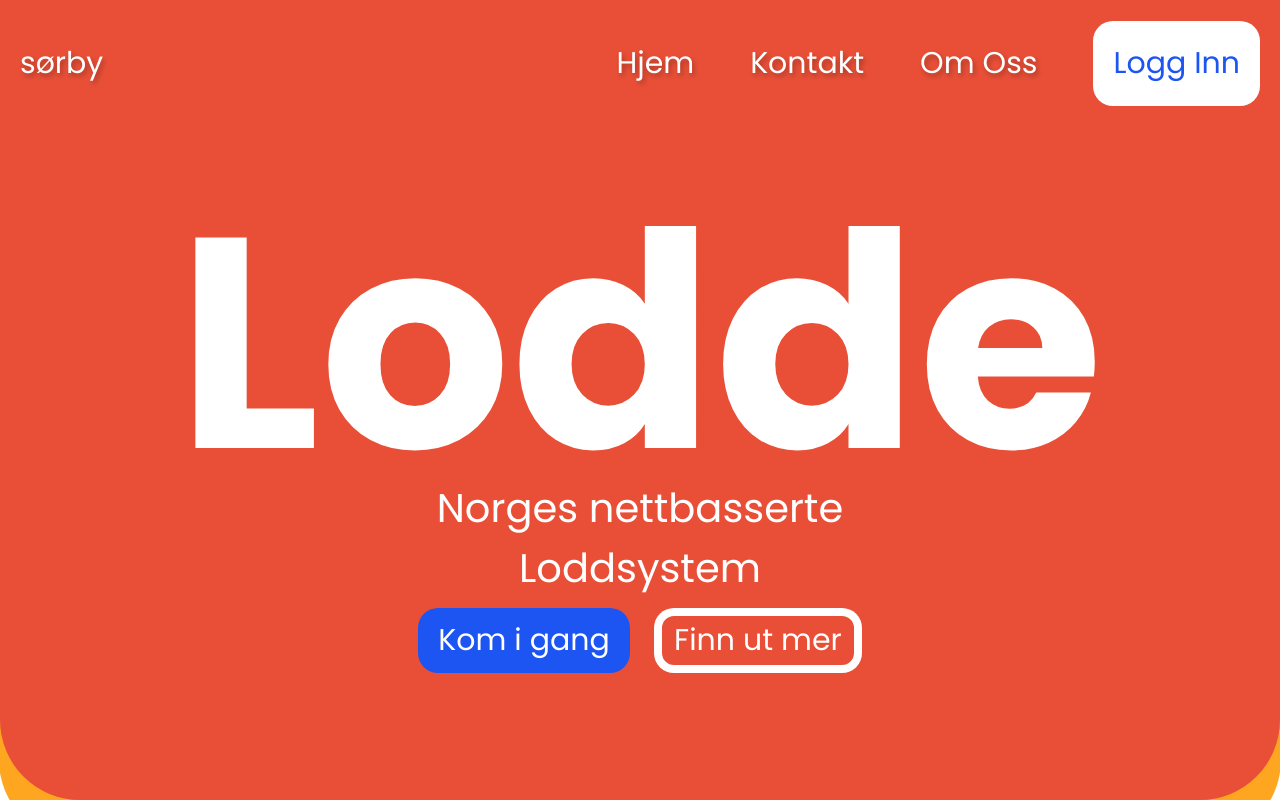
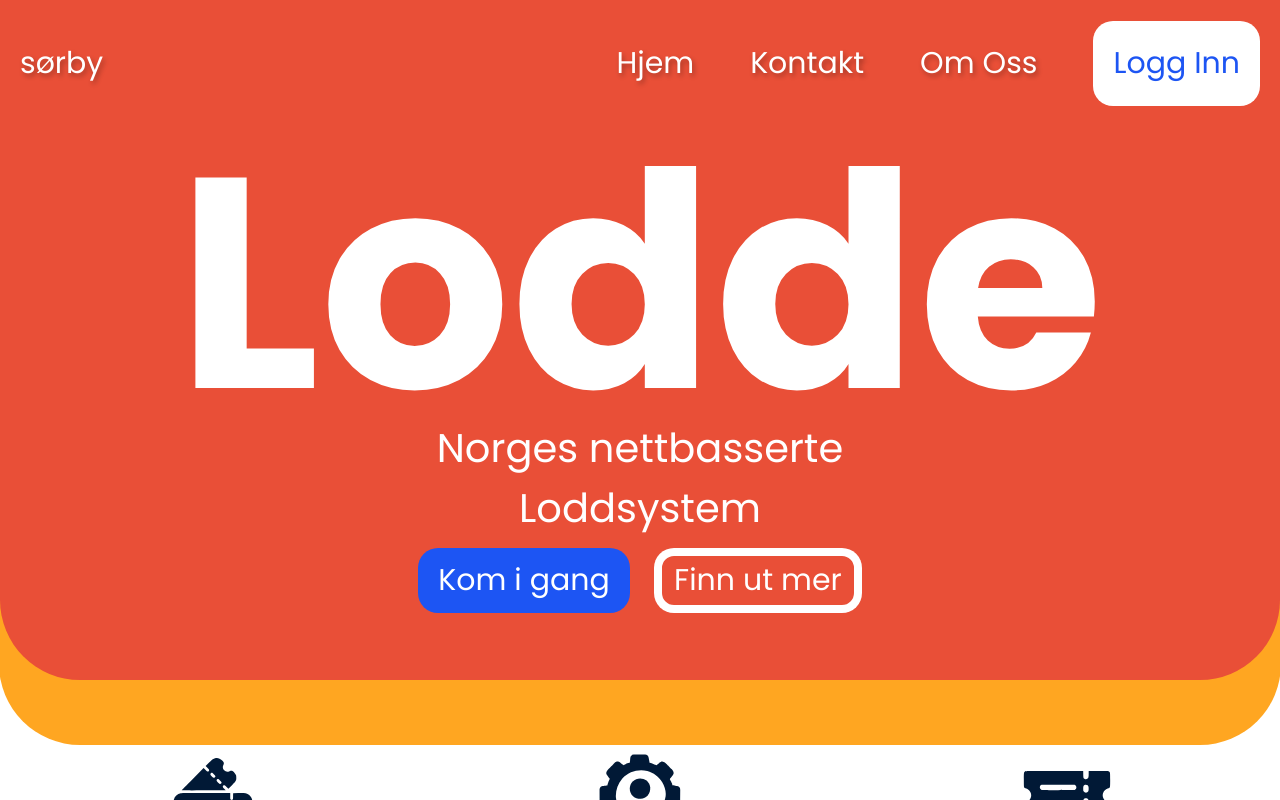
Before and after one commit to DanielJSorby/lodde, a SvelteKit app in the folder my-app/: page / in a window 1280 px wide. Shown: the top 800 px of the page. Built offline with nearby package versions, Linux system fonts and the light colour scheme.

Commit message:
endret på høyden splash

```diff
--- a/my-app/src/routes/+page.svelte
+++ b/my-app/src/routes/+page.svelte
@@ -50,7 +50,7 @@
 
 <style>
 	.start {
-		height: 100vh;
+		height: 85vh;
 		width: 100%;
 		background-color: #E94F37;
 		color: white;
@@ -59,7 +59,7 @@
 		justify-content: center;
 		align-items: center;
 		text-align: center;
-		box-shadow: 0px 5vh 0px 1px rgba(255,166,33,1);
+		box-shadow: 0px 8vh 0px 1px rgba(255,166,33,1);
 	}
 
 	.start h1 {
```
